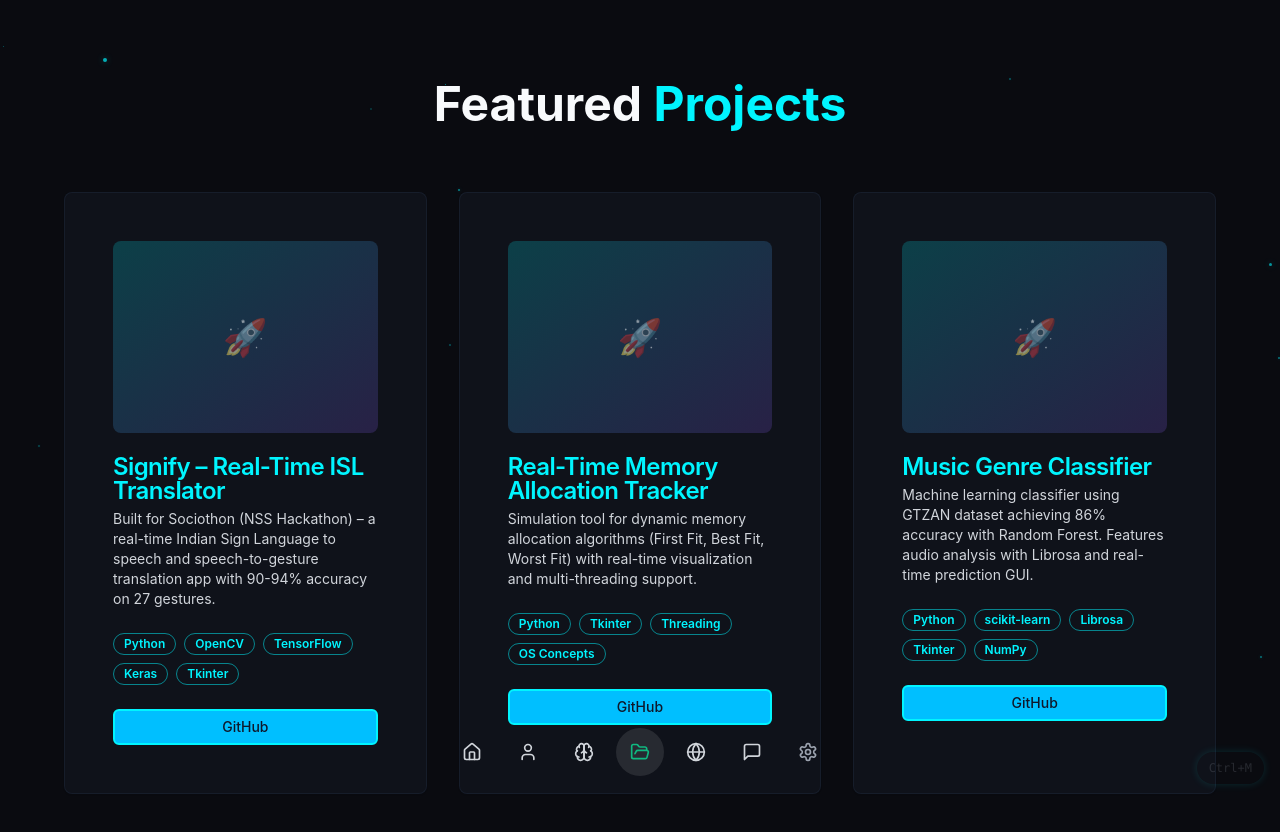
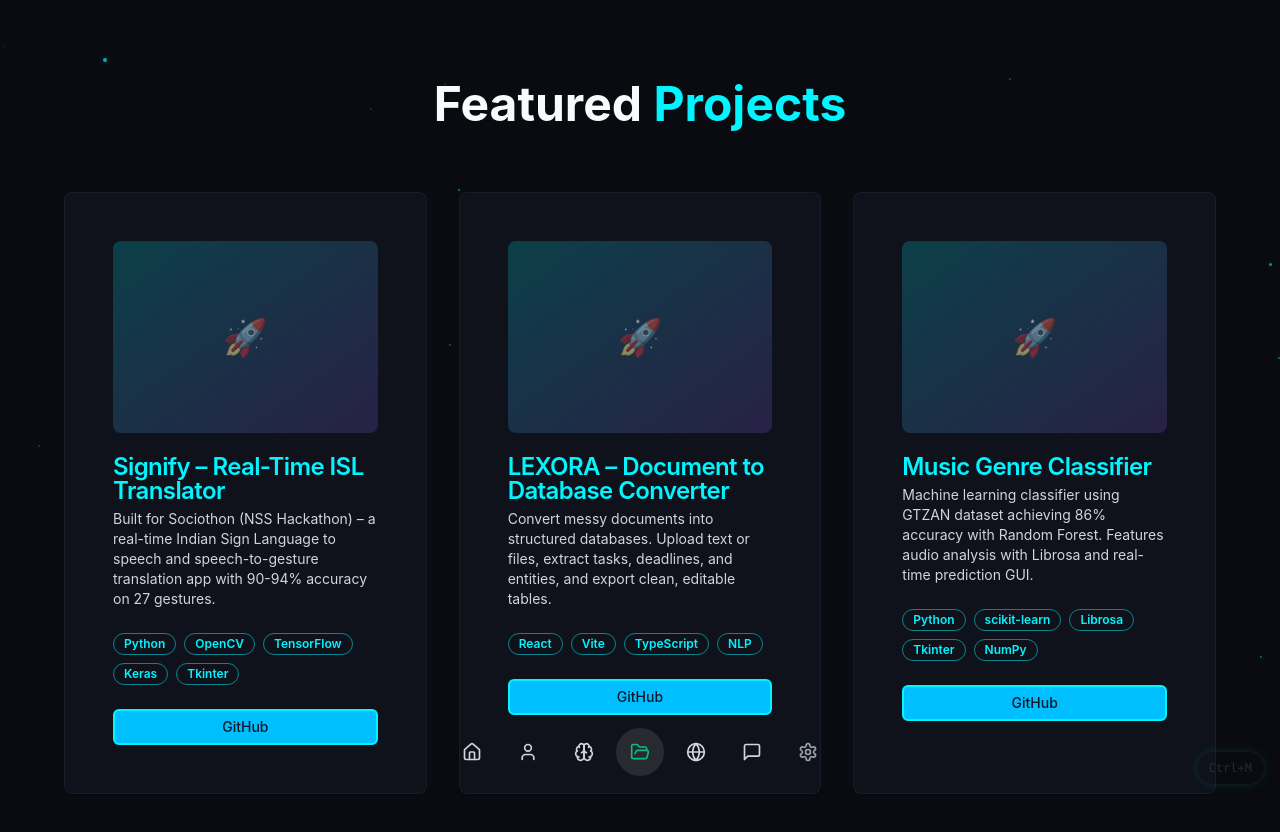
Before and after one commit to Swastik-Pradhan/Swastik-Pradhan, a React (Vite) app: page /projects in a window 1280 px wide. Shown: the top 832 px of the page. Built offline with nearby package versions, Linux system fonts and the light colour scheme.

Commit message:
Update portfolio: LinkedIn link, replace Memory Allocation with LEXORA, change poems to LeetCode stats

```diff
--- a/src/components/AboutSection.tsx
+++ b/src/components/AboutSection.tsx
@@ -28,9 +28,9 @@ const AboutSection = () => {
           {/* Statistics Section */}
           <div className="grid grid-cols-1 md:grid-cols-3 gap-4 mt-8">
             <div className="bg-gradient-to-br from-neon-blue/20 to-purple-600/20 backdrop-blur-sm border border-neon-blue/30 rounded-lg p-4 text-center">
-              <div className="text-2xl mb-2">✍️</div>
-              <div className="text-neon-blue font-bold text-xl">10+</div>
-              <div className="text-gray-300 text-sm">Poems Written</div>
+              <div className="text-2xl mb-2">💻</div>
+              <div className="text-neon-blue font-bold text-xl">100+</div>
+              <div className="text-gray-300 text-sm">LeetCode Questions Solved</div>
             </div>
             <div className="bg-gradient-to-br from-purple-600/20 to-pink-600/20 backdrop-blur-sm border border-purple-600/30 rounded-lg p-4 text-center">
               <div className="text-2xl mb-2">🎧</div>
--- a/src/components/ContactSection.tsx
+++ b/src/components/ContactSection.tsx
@@ -120,7 +120,7 @@ const ContactSection = () => {
     {
       icon: <Linkedin className="h-5 w-5" />,
       label: 'LinkedIn',
-      href: 'https://linkedin.com/in/Swastik-Pradhan',
+      href: 'https://www.linkedin.com/in/swastik-pradhan09/',
       color: 'border-neon-purple text-neon-purple hover:bg-neon-purple hover:text-gray-900'
     },
     {
--- a/src/components/ProjectsSection.tsx
+++ b/src/components/ProjectsSection.tsx
@@ -14,11 +14,11 @@ const ProjectsSection = () => {
       demo: "#"
     },
     {
-      title: "Real-Time Memory Allocation Tracker",
-      description: "Simulation tool for dynamic memory allocation algorithms (First Fit, Best Fit, Worst Fit) with real-time visualization and multi-threading support.",
+      title: "LEXORA – Document to Database Converter",
+      description: "Convert messy documents into structured databases. Upload text or files, extract tasks, deadlines, and entities, and export clean, editable tables.",
       image: "/placeholder.svg",
-      tags: ["Python", "Tkinter", "Threading", "OS Concepts"],
-      github: "https://github.com/Swastik-Pradhan",
+      tags: ["React", "Vite", "TypeScript", "NLP"],
+      github: "https://github.com/Swastik-Pradhan/LEXORA",
       demo: "#"
     },
     {
```
